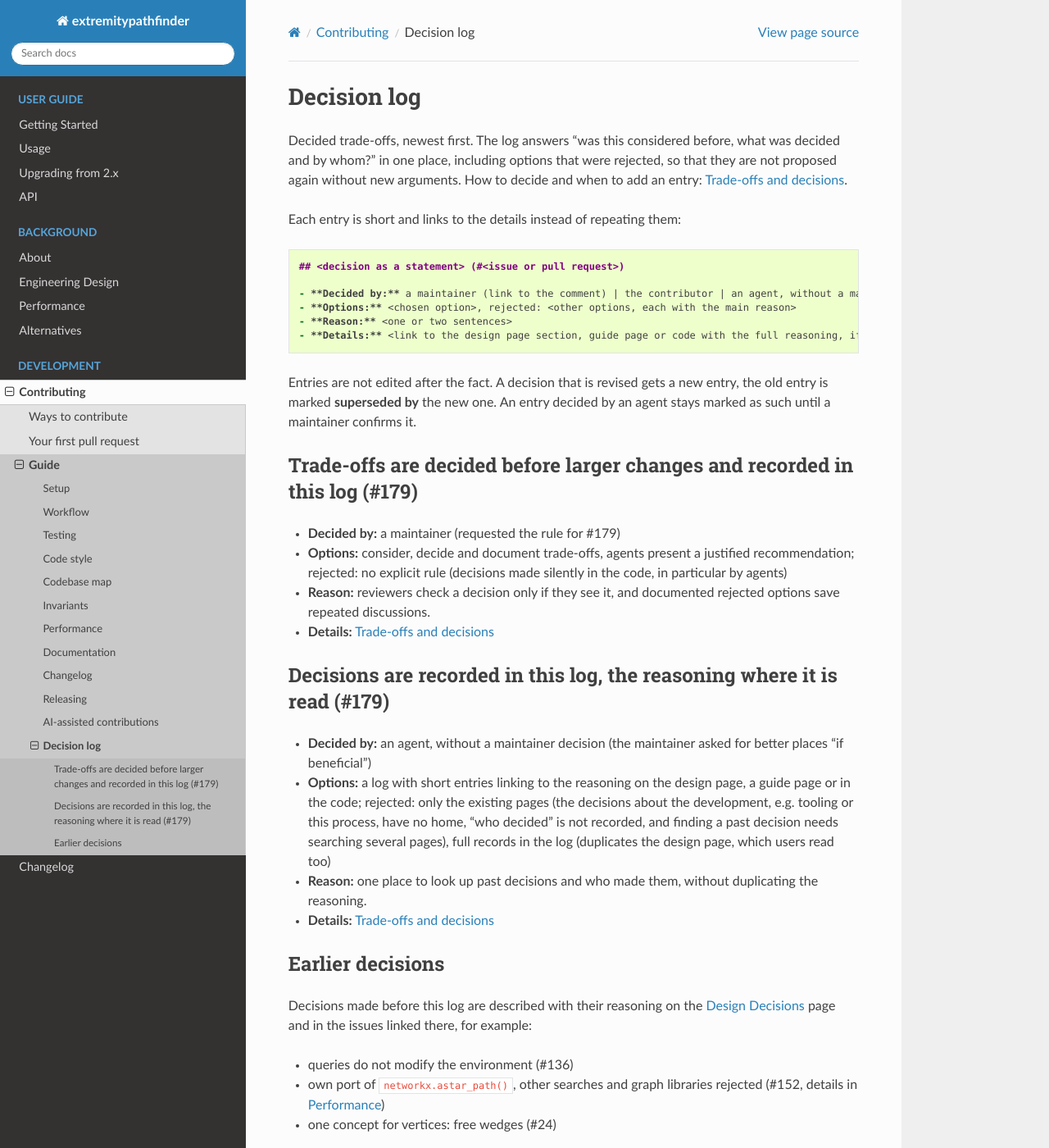
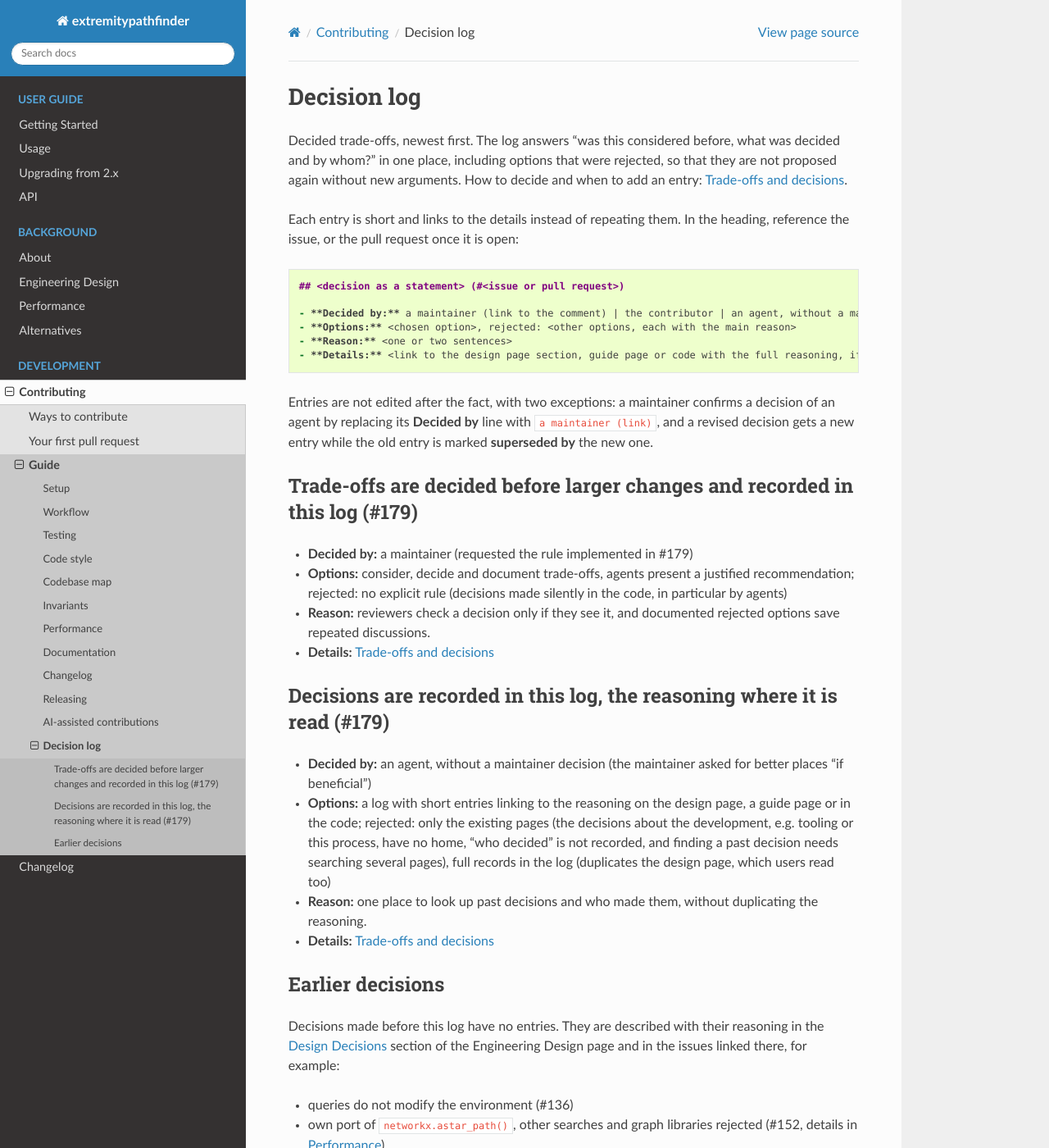
Before and after one commit to jannikmi/extremitypathfinder, a Sphinx documentation site: the page built from docs/contributing/decisions.md, in a window 1280 px wide and 1400 px high. Shown: the whole window at 82% size. Built offline with Sphinx 7.4.7 and the Read the Docs theme 3.1.0, drawn with Linux system fonts in a browser that asks for light colours.

Commit message:
docs: decision log consistent with the workflow and design page (review)
Co-Authored-By: Claude Opus 5.5 <noreply@anthropic.com>
Claude-Session: https://claude.ai/code/session_01XJqV78ETrdMKVGz8kXfhy8

````diff
--- a/docs/8_design.rst
+++ b/docs/8_design.rst
@@ -508,10 +508,13 @@ Diagonally adjacent blocked cells produce polygons (or a polygon) touching at a
 (no corner cutting).
 
 
+.. _design_decisions:
+
 Design Decisions
 ================
 
-The decisions with the rejected options and who made them are listed in the :doc:`decision log <contributing/decisions>`.
+Decisions made from #179 on are also listed, with the rejected options and who made them,
+in the :doc:`decision log <contributing/decisions>`.
 
 Precompute once, query many times
 ---------------------------------
--- a/docs/contributing/decisions.md
+++ b/docs/contributing/decisions.md
@@ -4,7 +4,8 @@ Decided trade-offs, newest first. The log answers "was this considered before, w
 in one place, including options that were rejected, so that they are not proposed again without new arguments.
 How to decide and when to add an entry: [Trade-offs and decisions](workflow.md#trade-offs-and-decisions).
 
-Each entry is short and links to the details instead of repeating them:
+Each entry is short and links to the details instead of repeating them.
+In the heading, reference the issue, or the pull request once it is open:
 
 ```markdown
 ## <decision as a statement> (#<issue or pull request>)
@@ -15,12 +16,13 @@ Each entry is short and links to the details instead of repeating them:
 - **Details:** <link to the design page section, guide page or code with the full reasoning, if any>
 ```
 
-Entries are not edited after the fact. A decision that is revised gets a new entry, the old entry is marked
-**superseded by** the new one. An entry decided by an agent stays marked as such until a maintainer confirms it.
+Entries are not edited after the fact, with two exceptions: a maintainer confirms a decision of an agent by replacing
+its **Decided by** line with `a maintainer (link)`, and a revised decision gets a new entry while the old entry
+is marked **superseded by** the new one.
 
 ## Trade-offs are decided before larger changes and recorded in this log (#179)
 
-- **Decided by:** a maintainer (requested the rule for #179)
+- **Decided by:** a maintainer (requested the rule implemented in #179)
 - **Options:** consider, decide and document trade-offs, agents present a justified recommendation;
   rejected: no explicit rule (decisions made silently in the code, in particular by agents)
 - **Reason:** reviewers check a decision only if they see it, and documented rejected options save repeated discussions.
@@ -38,8 +40,9 @@ Entries are not edited after the fact. A decision that is revised gets a new ent
 
 ## Earlier decisions
 
-Decisions made before this log are described with their reasoning on the
-[Design Decisions](../8_design.rst) page and in the issues linked there, for example:
+Decisions made before this log have no entries. They are described with their reasoning in the
+{ref}`Design Decisions <design_decisions>` section of the Engineering Design page and in the issues linked there,
+for example:
 
 - queries do not modify the environment (#136)
 - own port of `networkx.astar_path()`, other searches and graph libraries rejected (#152,
````
Also changed, not shown: docs/contributing/ai-assisted-contributions.md (+2 -2 lines), docs/contributing/workflow.md (+5 -5 lines), .github/PULL_REQUEST_TEMPLATE.md.
